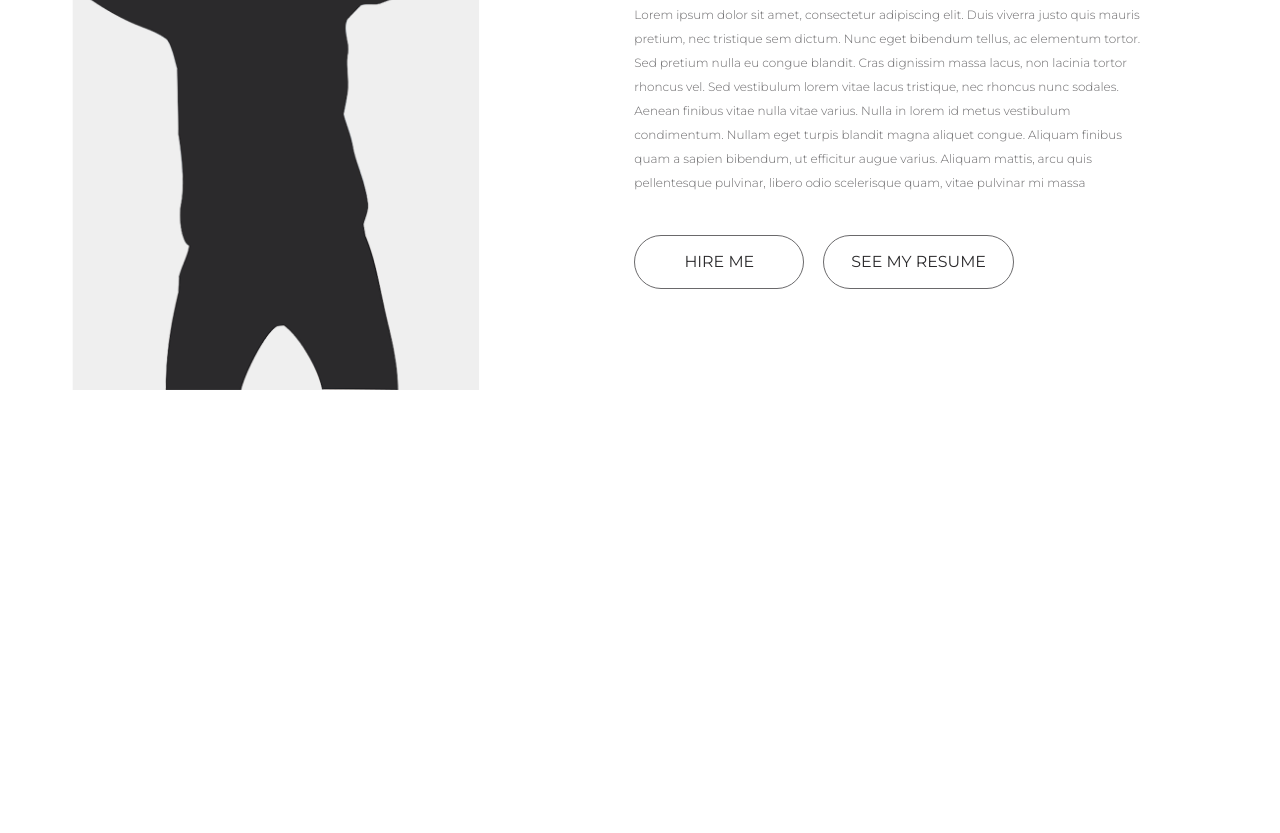
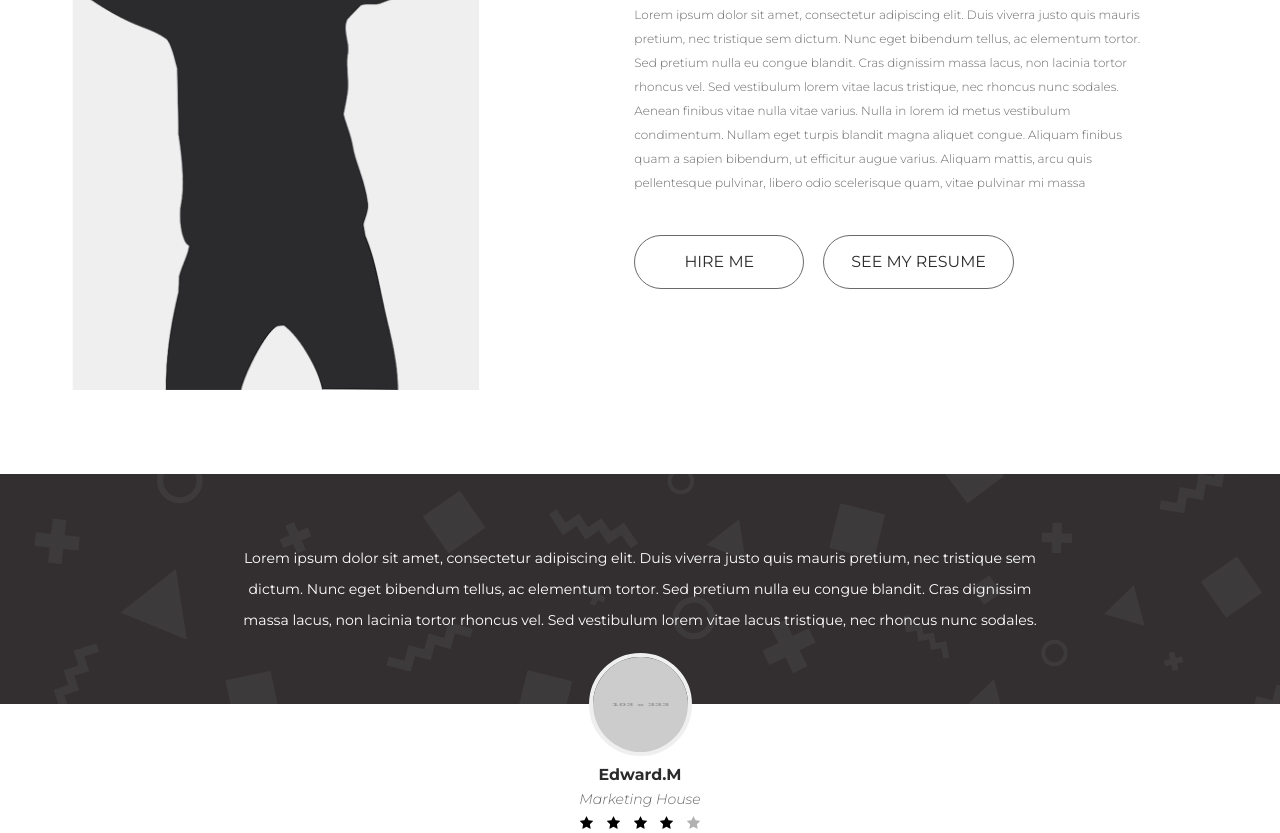
Before and after one commit to heavyrain23/Portfolio-webpage-with-LESS, a plain HTML site: page index.html in a window 1280 px wide. Shown: the part 1896-2729 px from the top of the page. Before the commit the page ends 2370 px from the top, so only its background shows below. Drawn offline with Linux system fonts and the light colour scheme; placeholder pictures from the web are drawn by us.

Commit message:
reviews is ready

```diff
--- /dev/null
+++ b/css/blocks/reviews.less
@@ -0,0 +1,69 @@
+//main: ../style.less
+
+.reviews {
+    position: relative;
+    height: 230px;
+    padding: 4.6rem 0;
+    background: #332F30 url("../img/reviews__bg.png") center no-repeat;
+}
+
+.reviews__item {
+    width: 100%;
+    max-width: 830px;
+    margin: 0 auto;
+
+}
+
+.reviews__text {
+    font-size: .94rem;
+    line-height: 2.2;
+    color: @white;
+    text-align: center;
+}
+
+.reviews__photo {
+    display: block;
+    margin: 0 auto 0.6rem;
+    width: 103px;
+    height: 103px;
+    border-radius: 50%;
+    border: 4px solid #EFEFEF;
+
+}
+
+.reviews__author {
+    margin-top: -51px;
+    width: 100%;
+    text-align: center;
+    position: absolute;
+    top: 100%;
+    left: 0;
+    z-index: 1;
+}
+
+.reviews__name {
+    font-size: 1.06rem;
+    color: @black;
+    font-weight: 700;
+    margin-bottom: .3rem;
+
+}
+
+.reviews__company {
+    font-size: 0.94rem;
+    color: @gray;
+    font-style: italic;
+    font-weight: 300;
+    margin: 0.4rem;
+}
+
+.reviews__star {
+    width: 23px;
+    height: 13px;
+
+    &--unactive {
+        opacity: .3;
+    }
+
+
+}
--- a/css/style.less
+++ b/css/style.less
@@ -11,6 +11,10 @@ body {
     font-family: 'Montserrat', sans-serif;
     font-size: 1rem;
     color: @black;
+}
+
+p {
+    margin: 0 0 1rem;
 }
 
 h1,h2,h3,h4,h5 {
@@ -35,6 +39,7 @@ h1,h2,h3,h4,h5 {
 @import "blocks/works";
 @import "blocks/portfolio";
 @import "blocks/about";
+@import "blocks/reviews";
 
 /*Helpers*/
 @import "blocks/helpers";
--- a/index.html
+++ b/index.html
@@ -216,5 +216,37 @@
     </div>    <!-- container -->
 </section>
 
+
+<!-- reviews -->
+<div class="reviews">
+    <div class="container">
+
+        <div class="reviews__item">
+            <div class="reviews__text">
+                <p>Lorem ipsum dolor sit amet, consectetur adipiscing elit.
+                     Duis viverra justo quis mauris pretium, nec tristique sem dictum.
+                      Nunc eget bibendum tellus, ac elementum tortor. Sed pretium nulla
+                       eu congue blandit. Cras dignissim massa lacus, non lacinia tortor
+                        rhoncus vel. Sed vestibulum lorem vitae lacus tristique,
+                        nec rhoncus nunc sodales.
+                 </p>
+            </div>
+
+            <div class="reviews__author">
+                <img class = "reviews__photo" src="https://placehold.it/103/333" alt="">
+                <div class="reviews__name">Edward.M</div>
+                <div class="reviews__company">Marketing House</div>
+                <div class="reviews__rating">
+                    <img class = "reviews__star" src="img/star.svg" widht="13" height="13" alt="">
+                    <img class = "reviews__star" src="img/star.svg" widht="13" height="13" alt="">
+                    <img class = "reviews__star" src="img/star.svg" widht="13" height="13" alt="">
+                    <img class = "reviews__star" src="img/star.svg" widht="13" height="13" alt="">
+                    <img class = "reviews__star reviews__star--unactive" src="img/star.svg" widht="13" height="13" alt="">
+                </div>
+            </div>
+        </div>
+    </div>  <!-- /container -->
+</div>    <!-- /reviews -->
+
 </body>
 </html>
```
Also changed, not shown: css/style.css, img/reviews__bg.png (added), img/star.svg (added).
